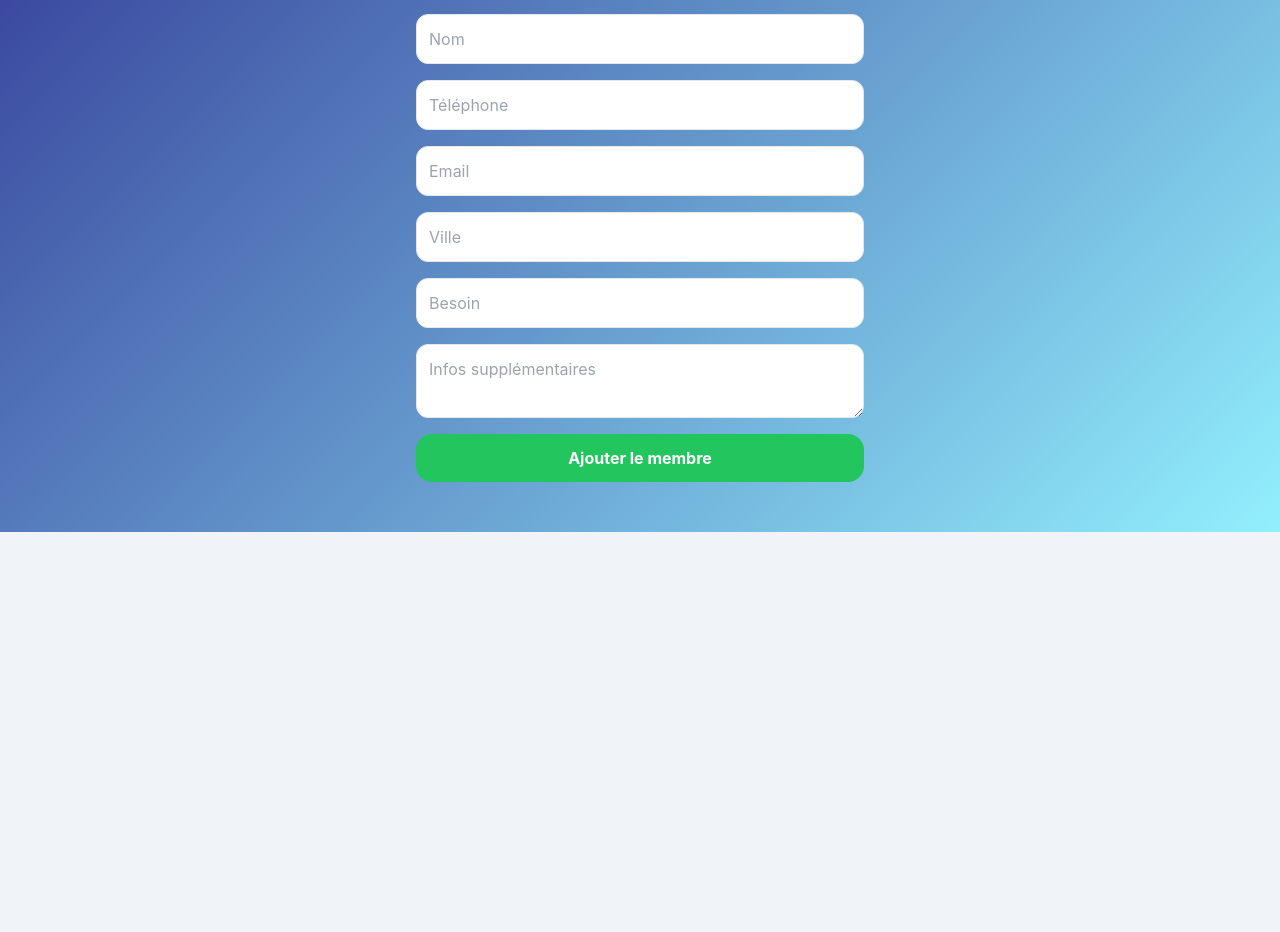
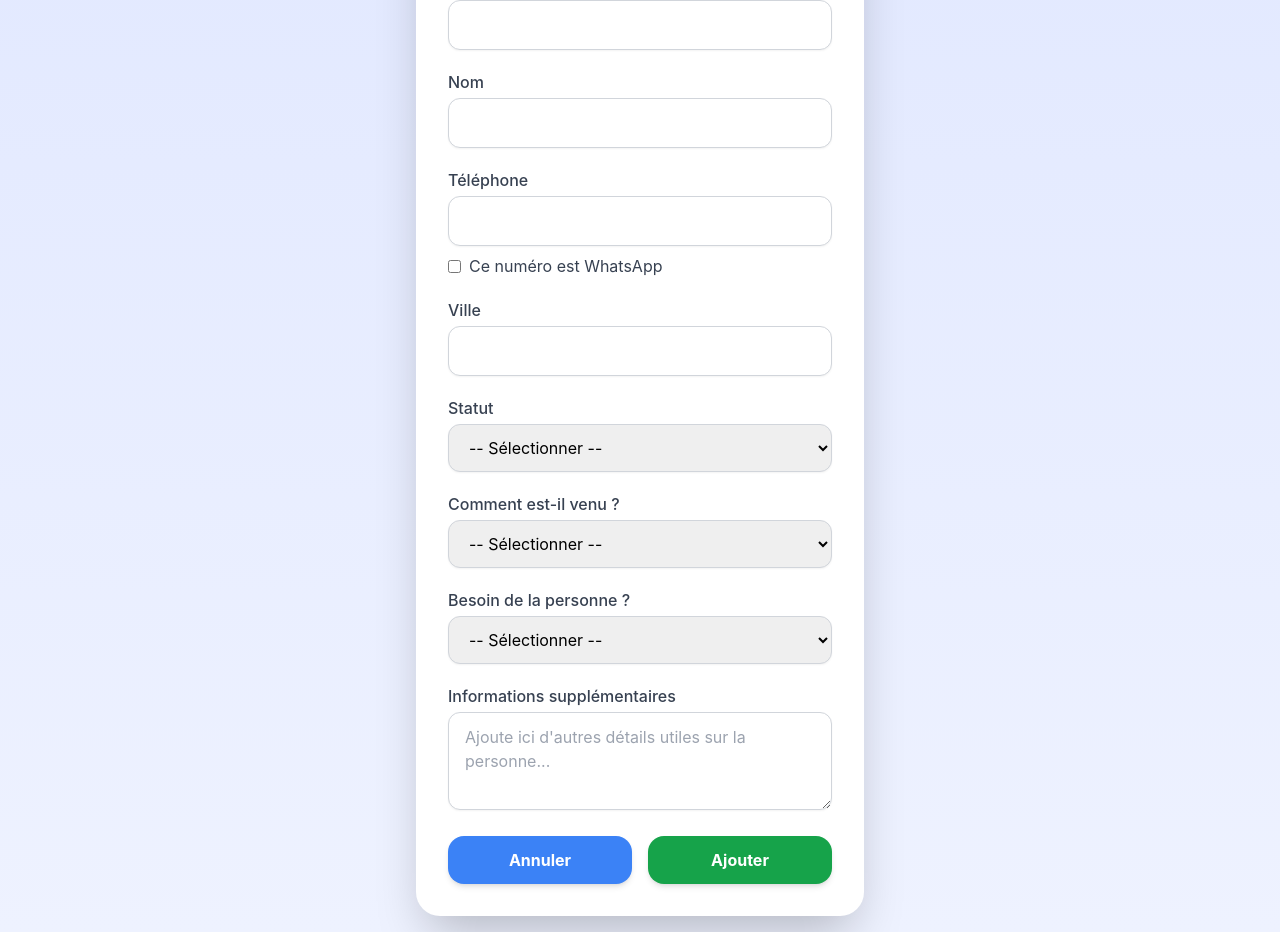
Before and after one commit to allanbavajee/soultrack, a Next.js app: page /add-member in a window 1280 px wide. Shown: the part 268-1200 px from the top of the page. Before the commit the page ends 800 px from the top, so only its background shows below. Built offline with nearby package versions, Linux system fonts and the light colour scheme; no server answers.

Commit message:
Update add-member.js

```diff
--- a/pages/add-member.js
+++ b/pages/add-member.js
@@ -1,92 +1,241 @@
 // pages/add-member.js
-"use client";
-
 import { useState } from "react";
-import supabase from "../lib/supabaseClient";
-import Image from "next/image";
+import supabase from "../lib/supabaseClient"; // <- chemin corrigé
+import { useRouter } from "next/router";
 
 export default function AddMember() {
-  const [prenom, setPrenom] = useState("");
-  const [nom, setNom] = useState("");
-  const [telephone, setTelephone] = useState("");
-  const [email, setEmail] = useState("");
-  const [ville, setVille] = useState("");
-  const [besoin, setBesoin] = useState("");
-  const [infosSup, setInfosSup] = useState("");
-  const [saving, setSaving] = useState(false);
+  const router = useRouter();
+
+  const [formData, setFormData] = useState({
+    nom: "",
+    prenom: "",
+    telephone: "",
+    ville: "",
+    statut: "nouveau",
+    how_came: "",
+    besoin: "",
+    is_whatsapp: false,
+    infos_supplementaires: "",
+  });
+
+  const [success, setSuccess] = useState(false);
+
+  const handleChange = (e) => {
+    const { name, value, type, checked } = e.target;
+    setFormData({
+      ...formData,
+      [name]: type === "checkbox" ? checked : value,
+    });
+  };
 
   const handleSubmit = async (e) => {
     e.preventDefault();
-    if (!prenom || !nom || !telephone) return alert("Prénom, nom et téléphone sont obligatoires.");
+    try {
+      const { data, error } = await supabase.from("membres").insert([formData]);
+      if (error) throw error;
+      setSuccess(true);
+      setTimeout(() => setSuccess(false), 3000);
 
-    setSaving(true);
-    try {
-      // Vérifier si le membre existe déjà
-      const { data: existingMember, error: errCheck } = await supabase
-        .from("membres")
-        .select("*")
-        .eq("telephone", telephone.trim())
-        .single();
-
-      if (errCheck && errCheck.code !== "PGRST116") throw errCheck;
-
-      if (existingMember) {
-        alert("Ce membre existe déjà !");
-        setSaving(false);
-        return;
-      }
-
-      // Ajouter le nouveau membre
-      const { error: insertError } = await supabase.from("membres").insert([
-        {
-          prenom,
-          nom,
-          telephone,
-          email,
-          ville,
-          besoin,
-          infos_supplementaires: infosSup,
-          statut: "visiteur",
-          created_at: new Date(),
-        },
-      ]);
-
-      if (insertError) throw insertError;
-
-      alert("Membre ajouté avec succès !");
-      setPrenom(""); setNom(""); setTelephone(""); setEmail(""); setVille(""); setBesoin(""); setInfosSup("");
+      // Reset du formulaire
+      setFormData({
+        nom: "",
+        prenom: "",
+        telephone: "",
+        ville: "",
+        statut: "nouveau",
+        how_came: "",
+        besoin: "",
+        is_whatsapp: false,
+        infos_supplementaires: "",
+      });
     } catch (err) {
-      console.error("Erreur ajout membre:", err);
-      alert("Erreur lors de l'ajout du membre.");
-    } finally {
-      setSaving(false);
+      alert(err.message);
     }
   };
 
   return (
-    <div className="min-h-screen flex flex-col items-center p-6" style={{ background: "linear-gradient(135deg, #2E3192 0%, #92EFFD 100%)" }}>
-      <button onClick={() => window.history.back()} className="self-start mb-4 flex items-center text-white font-semibold hover:text-gray-200">
+    <div className="min-h-screen bg-gradient-to-b from-indigo-100 to-indigo-50 flex items-center justify-center p-4">
+      <div className="w-full max-w-md bg-white p-8 rounded-3xl shadow-2xl">
+
+        {/* Flèche retour */}
+        <button
+          onClick={() => router.back()}
+           className="flex items-center text-orange-500 font-semibold mb-4 hover:text-orange-600 transition-colors"
+        >
           ← Retour
         </button>
 
-      <div className="mt-2 mb-2">
-        <Image src="/logo.png" alt="SoulTrack Logo" width={80} height={80} />
+        <h1 className="text-3xl font-extrabold text-center text-indigo-700 mb-2">
+          Ajouter un nouveau membre
+        </h1>
+        <p className="text-center text-gray-500 italic mb-6">
+          « Allez, faites de toutes les nations des disciples » – Matthieu 28:19
+        </p>
+
+        <form onSubmit={handleSubmit} className="space-y-5">
+          {/* Prénom */}
+          <div>
+            <label className="block text-gray-700 font-medium mb-1">Prénom</label>
+            <input
+              type="text"
+              name="prenom"
+              value={formData.prenom}
+              onChange={handleChange}
+              className="w-full px-4 py-3 border border-gray-300 rounded-xl shadow-sm focus:outline-none focus:ring-2 focus:ring-indigo-400"
+              required
+            />
           </div>
 
-      <h1 className="text-5xl sm:text-6xl font-handwriting text-white text-center mb-3">Ajouter un membre</h1>
+          {/* Nom */}
+          <div>
+            <label className="block text-gray-700 font-medium mb-1">Nom</label>
+            <input
+              type="text"
+              name="nom"
+              value={formData.nom}
+              onChange={handleChange}
+              className="w-full px-4 py-3 border border-gray-300 rounded-xl shadow-sm focus:outline-none focus:ring-2 focus:ring-indigo-400"
+              required
+            />
+          </div>
 
-      <form onSubmit={handleSubmit} className="w-full max-w-md flex flex-col gap-4">
-        <input type="text" placeholder="Prénom" value={prenom} onChange={(e) => setPrenom(e.target.value)} className="p-3 rounded-xl border focus:outline-none"/>
-        <input type="text" placeholder="Nom" value={nom} onChange={(e) => setNom(e.target.value)} className="p-3 rounded-xl border focus:outline-none"/>
-        <input type="tel" placeholder="Téléphone" value={telephone} onChange={(e) => setTelephone(e.target.value)} className="p-3 rounded-xl border focus:outline-none"/>
-        <input type="email" placeholder="Email" value={email} onChange={(e) => setEmail(e.target.value)} className="p-3 rounded-xl border focus:outline-none"/>
-        <input type="text" placeholder="Ville" value={ville} onChange={(e) => setVille(e.target.value)} className="p-3 rounded-xl border focus:outline-none"/>
-        <input type="text" placeholder="Besoin" value={besoin} onChange={(e) => setBesoin(e.target.value)} className="p-3 rounded-xl border focus:outline-none"/>
-        <textarea placeholder="Infos supplémentaires" value={infosSup} onChange={(e) => setInfosSup(e.target.value)} className="p-3 rounded-xl border focus:outline-none"/>
-        <button type="submit" disabled={saving} className="bg-green-500 hover:bg-green-600 text-white font-bold py-3 rounded-2xl transition-all duration-200">
-          {saving ? "Enregistrement..." : "Ajouter le membre"}
+          {/* Téléphone */}
+          <div>
+            <label className="block text-gray-700 font-medium mb-1">Téléphone</label>
+            <input
+              type="text"
+              name="telephone"
+              value={formData.telephone}
+              onChange={handleChange}
+              className="w-full px-4 py-3 border border-gray-300 rounded-xl shadow-sm focus:outline-none focus:ring-2 focus:ring-indigo-400"
+              required
+            />
+            {/* Case à cocher WhatsApp */}
+            <div className="mt-2 flex items-center">
+              <input
+                type="checkbox"
+                name="is_whatsapp"
+                checked={formData.is_whatsapp}
+                onChange={handleChange}
+                className="mr-2"
+              />
+              <label className="text-gray-700">Ce numéro est WhatsApp</label>
+            </div>
+          </div>
+
+          {/* Ville */}
+          <div>
+            <label className="block text-gray-700 font-medium mb-1">Ville</label>
+            <input
+              type="text"
+              name="ville"
+              value={formData.ville}
+              onChange={handleChange}
+              className="w-full px-4 py-3 border border-gray-300 rounded-xl shadow-sm focus:outline-none focus:ring-2 focus:ring-indigo-400"
+            />
+          </div>
+
+          {/* Statut */}
+          <div>
+            <label className="block text-gray-700 font-medium mb-1">Statut</label>
+            <select
+              name="statut"
+              value={formData.statut}
+              onChange={handleChange}
+              className="w-full px-4 py-3 border border-gray-300 rounded-xl shadow-sm focus:outline-none focus:ring-2 focus:ring-indigo-400"
+            >
+              <option value="">-- Sélectionner --</option>
+              <option value="veut rejoindre ICC">Veut rejoindre ICC</option>
+              <option value="a déjà mon église">A déjà son église</option>
+              <option value="visiteur">Visiteur</option>
+            </select>
+          </div>
+
+          {/* Comment est venu */}
+          <div>
+            <label className="block text-gray-700 font-medium mb-1">Comment est-il venu ?</label>
+            <select
+              name="how_came"
+              value={formData.how_came}
+              onChange={handleChange}
+              className="w-full px-4 py-3 border border-gray-300 rounded-xl shadow-sm focus:outline-none focus:ring-2 focus:ring-indigo-400"
+            >
+              <option value="">-- Sélectionner --</option>
+              <option value="invité">Invité</option>
+              <option value="réseaux">Réseaux</option>
+              <option value="evangélisation">Evangélisation</option>
+              <option value="autre">Autre</option>
+            </select>
+          </div>
+
+          {/* Besoin */}
+          <div>
+            <label className="block text-gray-700 font-medium mb-1">Besoin de la personne ?</label>
+            <select
+              name="besoin"
+              value={formData.besoin}
+              onChange={handleChange}
+              className="w-full px-4 py-3 border border-gray-300 rounded-xl shadow-sm focus:outline-none focus:ring-2 focus:ring-indigo-400"
+            >
+              <option value="">-- Sélectionner --</option>
+              <option value="Finances">Finances</option>
+              <option value="Santé">Santé</option>
+              <option value="Travail">Travail</option>
+              <option value="Les Enfants">Les Enfants</option>
+              <option value="La Famille">La Famille</option>
+            </select>
+          </div>
+
+          {/* Informations supplémentaires */}
+          <div>
+            <label className="block text-gray-700 font-medium mb-1">Informations supplémentaires</label>
+            <textarea
+              name="infos_supplementaires"
+              value={formData.infos_supplementaires}
+              onChange={handleChange}
+              rows={3}
+              placeholder="Ajoute ici d'autres détails utiles sur la personne..."
+              className="w-full px-4 py-3 border border-gray-300 rounded-xl shadow-sm focus:outline-none focus:ring-2 focus:ring-indigo-400"
+            />
+          </div>
+
+          {/* Boutons */}
+          <div className="flex justify-between mt-4 gap-4">
+            <button
+              type="button"
+              onClick={() =>
+                setFormData({
+                  nom: "",
+                  prenom: "",
+                  telephone: "",
+                  ville: "",
+                  statut: "nouveau",
+                  how_came: "",
+                  besoin: "",
+                  is_whatsapp: false,
+                  infos_supplementaires: "",
+                })
+              }
+              className="flex-1 py-3 bg-blue-500 hover:bg-blue-600 text-white font-bold rounded-2xl shadow-md transition-all duration-200"
+            >
+              Annuler
             </button>
+            <button
+              type="submit"
+              className="flex-1 py-3 bg-green-600 hover:bg-green-700 text-white font-bold rounded-2xl shadow-md transition-all duration-200"
+            >
+              Ajouter
+            </button>
+          </div>
         </form>
+
+        {/* Message de succès */}
+        {success && (
+          <div className="text-green-600 font-semibold text-center mt-3">
+            ✅ Membre ajouté avec succès !
+          </div>
+        )}
+      </div>
     </div>
   );
 }
```
Lines whose indentation alone changed are shown as unchanged.
